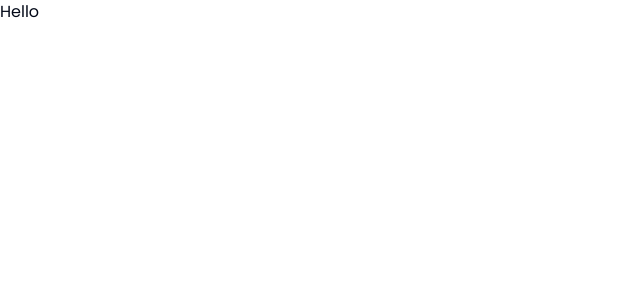
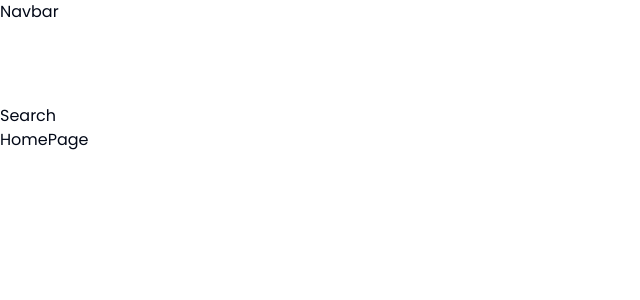
Before and after one commit to geraldobl58/house-web, a Next.js app: page / in a window 1280 px wide. Shown: the top 300 px of the page, without its empty margins (0-640 px from the left). Built offline with nearby package versions, Linux system fonts and the light colour scheme.

Commit message:
feat: Add homepage and layout

```diff
--- /dev/null
+++ b/src/app/(homepage)/layout.tsx
@@ -0,0 +1,15 @@
+const HomepageLayout = ({ children }: { children: React.ReactNode }) => {
+  return (
+    <>
+      <div className="h-full">
+        Navbar
+        <main className="pt-20 h-full">
+          Search
+          {children}
+        </main>
+      </div>
+    </>
+  );
+};
+
+export default HomepageLayout;
--- /dev/null
+++ b/src/app/(homepage)/page.tsx
@@ -0,0 +1,9 @@
+const HomePage = () => {
+  return (
+    <div>
+      <div>HomePage</div>
+    </div>
+  );
+};
+
+export default HomePage;
--- a/src/app/page.tsx
+++ /dev/null
@@ -1,3 +0,0 @@
-export default function Home() {
-  return <div>Hello</div>;
-}
```
